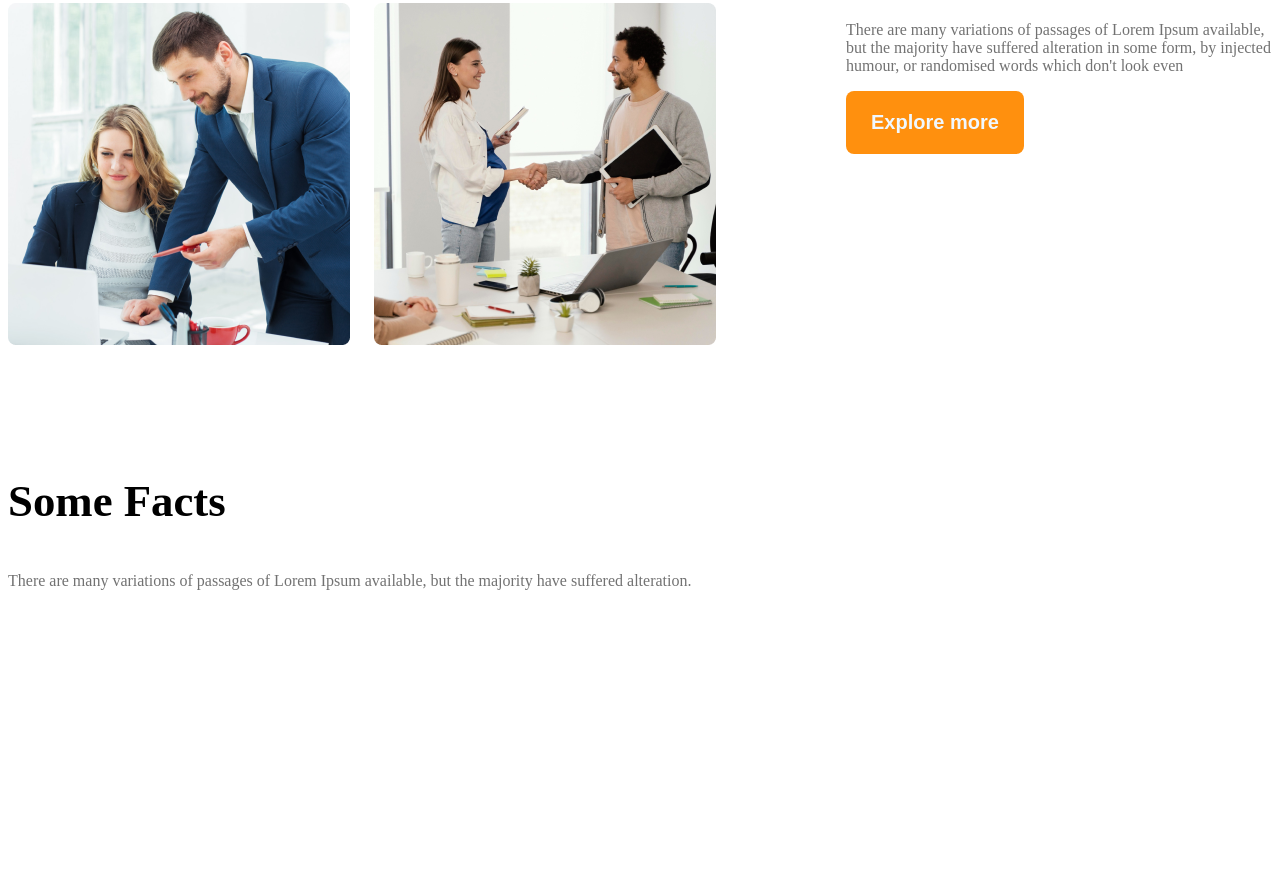
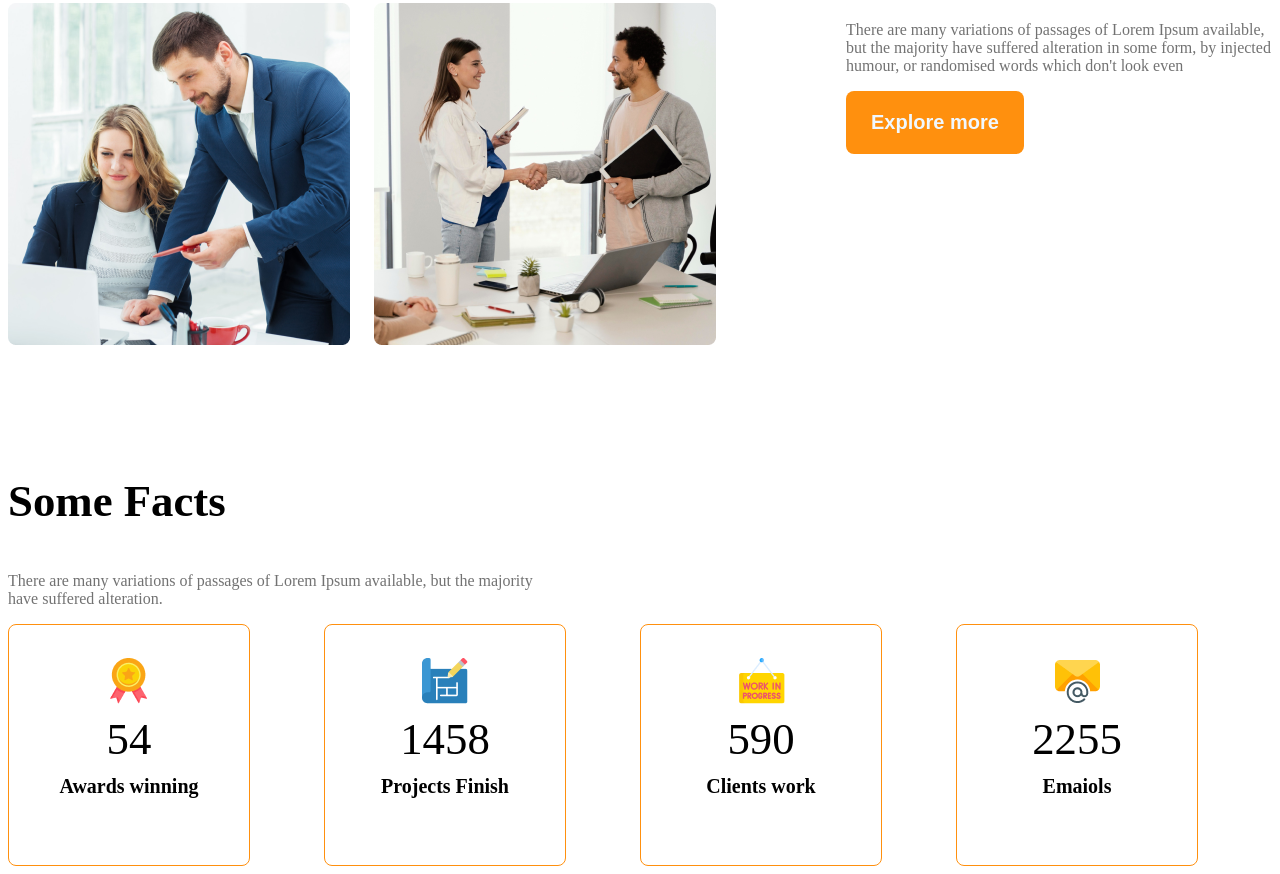
Before and after one commit to Shamimul7907/M9-g3-architects-responsive-website, a plain HTML site: page index.html in a window 1280 px wide. Shown: the part 1669-2543 px from the top of the page. Before the commit the page ends 2436 px from the top, so only its background shows below. Drawn offline with Linux system fonts and the light colour scheme.

Commit message:
added fact section with proper style

```diff
--- a/index.html
+++ b/index.html
@@ -42,7 +42,8 @@
             </div>
             <div class="our-feature">
                 <h3 class="section-title">Quick list of Our Features</h3>
-                <p class="feature-description text-light-gray">There are many variations of passages of Lorem Ipsum available, but the
+                <p class="feature-description text-light-gray">There are many variations of passages of Lorem Ipsum
+                    available, but the
                     majority have suffered alteration in some form, by injected humour, or randomised words which don't
                     look even</p>
                 <button class="btn-primary">Explore more</button>
@@ -50,27 +51,36 @@
         </section>
         <section>
             <h3 class="section-title">Some Facts</h3>
-      <p class="text-light-gray">There are many variations of passages of Lorem Ipsum available, but the majority have suffered alteration.</p>
+            <p class="text-light-gray fact-description">There are many variations of passages of Lorem Ipsum available, but the majority
+                have suffered alteration.</p>
             <div class="facts-container">
-   <div class="fact">
-    <img src="" alt="" class="fact-icon">
-    <h4 class="fact-number"></h4>
-    <h5 class="fact-name"></h5>
+                <div class="fact-card display-flex">
+                    <div>
+                        <img src="images/icons/ribon.png" alt="" class="fact-icon">
+                        <h4 class="fact-number">54</h4>
+                        <h5 class="fact-name">Awards winning</h5>
                     </div>
-   <div class="fact">
-    <img src="" alt="" class="fact-icon">
-    <h4 class="fact-number"></h4>
-    <h5 class="fact-name"></h5>
                 </div>
-   <div class="fact">
-    <img src="" alt="" class="fact-icon">
-    <h4 class="fact-number"></h4>
-    <h5 class="fact-name"></h5>
+                <div class="fact-card display-flex">
+                    <div>
+                        <img src="images/icons/projects.png" alt="" class="fact-icon">
+                    <h4 class="fact-number">1458</h4>
+                    <h5 class="fact-name">Projects Finish</h5>
                     </div>
-   <div class="fact">
-    <img src="" alt="" class="fact-icon">
-    <h4 class="fact-number"></h4>
-    <h5 class="fact-name"></h5>
+                </div>
+                <div class="fact-card display-flex">
+                    <div>
+                        <img src="images/icons/customers.png" alt="" class="fact-icon">
+                    <h4 class="fact-number">590</h4>
+                    <h5 class="fact-name">Clients work</h5>
+                    </div>
+                </div>
+                <div class="fact-card display-flex">
+                    <div>
+                        <img src="images/icons/email.png" alt="" class="fact-icon">
+                    <h4 class="fact-number">2255</h4>
+                    <h5 class="fact-name">Emaiols</h5>
+                    </div>
                 </div>
 
 
--- a/styles/Architects.css
+++ b/styles/Architects.css
@@ -102,7 +102,7 @@ main > section{
     .navbar, .nav-links, .teams{
         flex-direction: column;
     }
-    .team-image{
+    .team-image,{
         grid-template-columns: repeat(1,1fr);
     }
     .our-feature{
@@ -118,3 +118,33 @@ main > section{
         margin:50px 90px;
     }
 }
+
+/* fact related styles */
+.facts-container{
+    display: grid;
+    grid-template-columns: repeat(4, 1fr);
+}
+
+.fact-card{
+    border: 1px solid #FF900E;
+    width: 240px;
+    height: 240px;
+    border-radius: 8px;
+    align-items: center;
+    justify-content: center;
+    text-align: center;
+}
+.fact-number{
+    font-size: 2.8rem;
+    font-weight: 500;
+    margin-top: 5px;
+    margin-bottom: 10px;
+}
+.fact-name{
+   font-size: 1.25rem;
+   font-weight: 600;
+   margin-top: 10px;
+}
+.fact-description{
+    max-width:540px ;
+}
```
Lines whose indentation alone changed are shown as unchanged.
